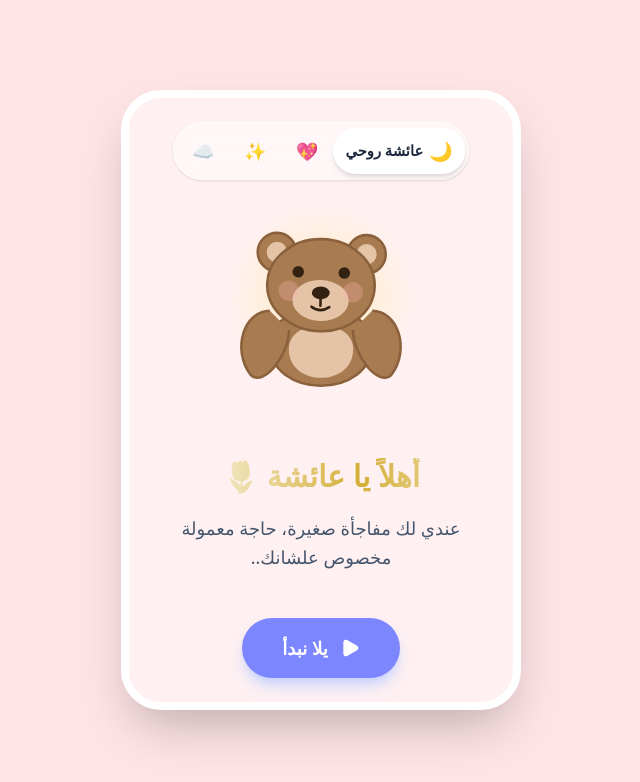
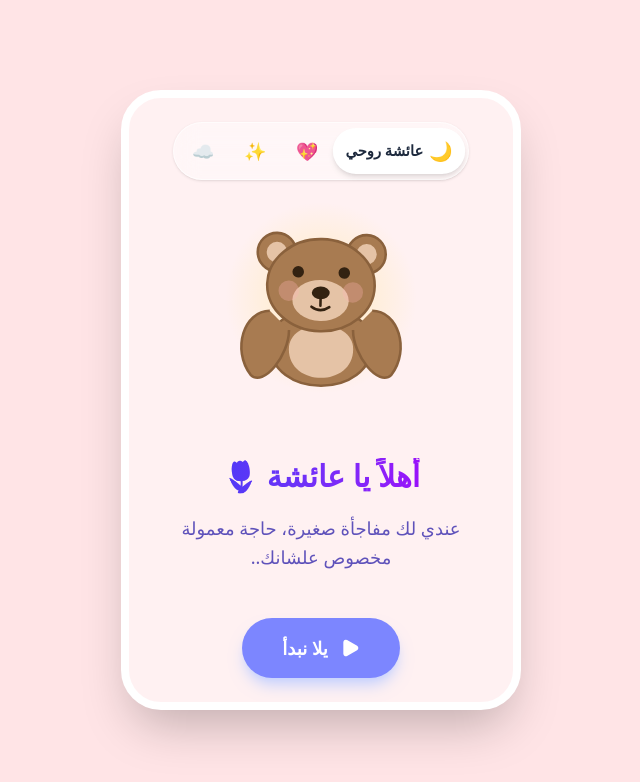
Before and after one commit to Imenloader/AishaTeddyBear, a React (Vite) app: page / in a window 1280 px wide. Shown: the top 782 px of the page, without its empty margins (319-959 px from the left). Built offline with nearby package versions, Linux system fonts and the light colour scheme; a web font is replaced by a local one.

Commit message:
style: add beautiful gradient text colors for greeting and subtitles per persona

```diff
--- a/src/screens/WelcomeScreen.tsx
+++ b/src/screens/WelcomeScreen.tsx
@@ -56,11 +56,27 @@ export const WelcomeScreen = () => {
 
   const getThemeColors = () => {
     switch(appMode) {
-      case 'heart': return { btn: 'bg-rose-400 hover:bg-rose-500 shadow-rose-200', text: 'text-rose-800' };
-      case 'sparkle': return { btn: 'bg-teal-400 hover:bg-teal-500 shadow-teal-200', text: 'text-teal-800' };
-      case 'dream': return { btn: 'bg-violet-400 hover:bg-violet-500 shadow-violet-200', text: 'text-violet-800' };
+      case 'heart': return {
+        btn: 'bg-rose-400 hover:bg-rose-500 shadow-rose-200',
+        text: 'text-transparent bg-clip-text bg-gradient-to-r from-rose-600 to-pink-500',
+        subtext: 'text-rose-700/80'
+      };
+      case 'sparkle': return {
+        btn: 'bg-teal-400 hover:bg-teal-500 shadow-teal-200',
+        text: 'text-transparent bg-clip-text bg-gradient-to-r from-teal-600 to-emerald-500',
+        subtext: 'text-teal-800/80'
+      };
+      case 'dream': return {
+        btn: 'bg-violet-400 hover:bg-violet-500 shadow-violet-200',
+        text: 'text-transparent bg-clip-text bg-gradient-to-r from-violet-600 to-fuchsia-600',
+        subtext: 'text-violet-800/80'
+      };
       case 'soul':
-      default: return { btn: 'bg-indigo-400 hover:bg-indigo-500 shadow-indigo-200', text: 'text-indigo-800' };
+      default: return {
+        btn: 'bg-indigo-400 hover:bg-indigo-500 shadow-indigo-200',
+        text: 'text-transparent bg-clip-text bg-gradient-to-r from-indigo-600 to-purple-600',
+        subtext: 'text-indigo-800/80'
+      };
     }
   };
 
@@ -154,11 +170,11 @@ export const WelcomeScreen = () => {
       <div className="mt-8 text-center z-10 flex flex-col items-center">
         {/* Name Reveal */}
         <motion.h1
-          className={`text-3xl font-extrabold mb-4 shimmer-gold h-10 transition-colors duration-700 ${theme.text}`}
+          className={`text-3xl font-extrabold mb-4 h-10 transition-colors duration-700 ${theme.text}`}
           dir="rtl"
         >
           {displayedGreeting}
-          {displayedGreeting.length < greeting.length && <span className="animate-pulse inline-block ml-1">|</span>}
+          {displayedGreeting.length < greeting.length && <span className="animate-pulse inline-block ml-1 text-slate-400">|</span>}
         </motion.h1>
 
         {/* Subtitle */}
@@ -169,7 +185,7 @@ export const WelcomeScreen = () => {
             animate={{ opacity: 1, y: 0 }}
             exit={{ opacity: 0, y: -10 }}
             transition={{ duration: 0.5 }}
-            className="text-slate-600 mb-10 max-w-xs mx-auto leading-relaxed text-lg h-16"
+            className={`mb-10 max-w-xs mx-auto leading-relaxed text-lg h-16 font-medium ${theme.subtext}`}
             dir="rtl"
           >
             {getSubtitle()}
```
